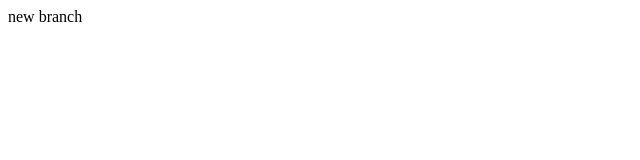
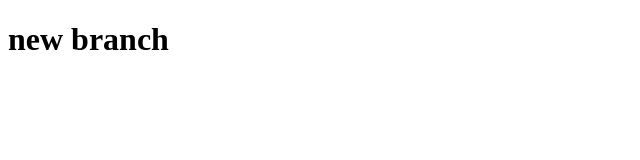
Before and after one commit to Tanaya-28-cloud/localRepo, a plain HTML site: page index.html in a window 1280 px wide. Shown: the whole page, without its empty margins (0-640 px from the left). Drawn offline with Linux system fonts and the light colour scheme.

Commit message:
new features

```diff
--- a/index.html
+++ b/index.html
@@ -1 +1,12 @@
-<p>new branch</p>
+<!DOCTYPE html>
+<html>
+
+<head>
+    <title>new branch</title>
+</head>
+
+<body>
+    <h1>new branch</h1>
+</body>
+
+</html>
```
